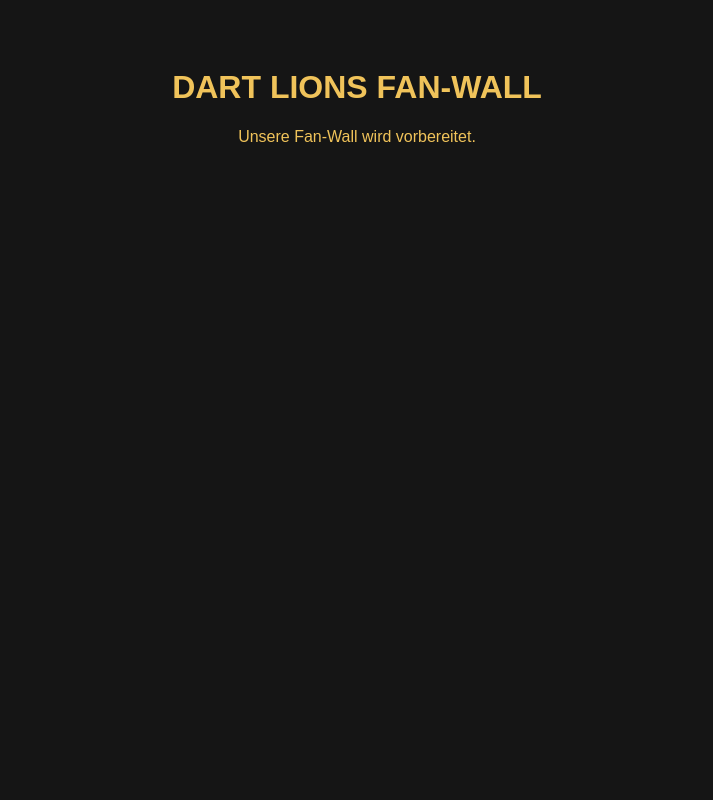
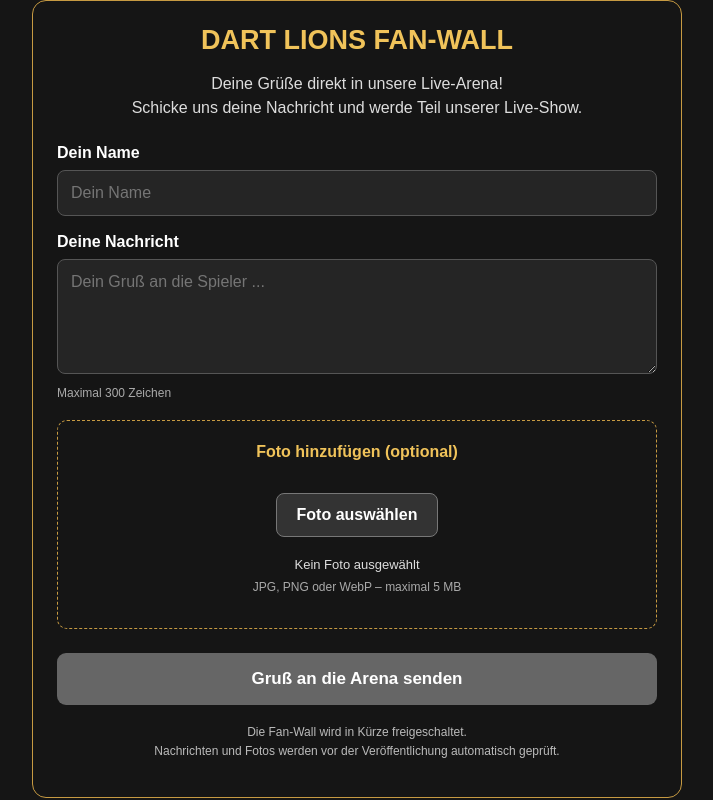
Before and after one commit to DrEvil0815/dart-lions-fanwall, a plain HTML site: page index.html in a window 1280 px wide. Shown: the whole page, without its empty margins (283-996 px from the left). Drawn offline with Linux system fonts and the light colour scheme.

Commit message:
Update index.html

```diff
--- a/index.html
+++ b/index.html
@@ -2,15 +2,264 @@
 <!DOCTYPE html>
 <html lang="de">
 <head>
-  <meta charset="UTF-8">
-  <meta name="viewport"
-        content="width=device-width, initial-scale=1">
-  <title>Dart Lions Fan-Wall</title>
+<meta charset="UTF-8">
+<meta name="viewport" content="width=device-width, initial-scale=1">
+<title>Dart Lions Fan-Wall</title>
+
+<style>
+* {
+  box-sizing: border-box;
+}
+
+html, body {
+  margin: 0;
+  padding: 0;
+  background: #151515;
+  color: #fff;
+  font-family: Arial, sans-serif;
+}
+
+.fanwall {
+  width: 100%;
+  max-width: 650px;
+  margin: 0 auto;
+  padding: 24px;
+  border: 1px solid #c69a42;
+  border-radius: 14px;
+  background: #151515;
+}
+
+h1 {
+  margin: 0 0 12px;
+  text-align: center;
+  color: #f0c35a;
+  font-size: 27px;
+}
+
+.intro {
+  text-align: center;
+  color: #ddd;
+  line-height: 1.5;
+  margin-bottom: 24px;
+}
+
+label {
+  display: block;
+  margin: 17px 0 8px;
+  font-weight: bold;
+}
+
+input[type="text"],
+textarea {
+  width: 100%;
+  padding: 13px;
+  background: #252525;
+  color: #fff;
+  border: 1px solid #555;
+  border-radius: 8px;
+  font: inherit;
+}
+
+textarea {
+  min-height: 115px;
+  resize: vertical;
+}
+
+.hint {
+  font-size: 12px;
+  color: #aaa;
+  margin-top: 8px;
+}
+
+.photo-box {
+  margin-top: 20px;
+  padding: 22px;
+  text-align: center;
+  border: 1px dashed #c69a42;
+  border-radius: 10px;
+}
+
+.photo-title {
+  color: #f0c35a;
+  font-weight: bold;
+  margin-bottom: 15px;
+}
+
+#photo {
+  display: none;
+}
+
+.photo-button {
+  display: inline-block;
+  padding: 12px 20px;
+  background: #333;
+  border: 1px solid #777;
+  border-radius: 8px;
+  cursor: pointer;
+}
+
+.photo-button:hover {
+  background: #444;
+}
+
+#file-name {
+  margin-top: 12px;
+  color: #ddd;
+  font-size: 13px;
+  overflow-wrap: anywhere;
+}
+
+.send-button {
+  width: 100%;
+  margin-top: 24px;
+  padding: 16px;
+  border: none;
+  border-radius: 9px;
+  background: #bd2929;
+  color: white;
+  font-size: 17px;
+  font-weight: bold;
+}
+
+.send-button:disabled {
+  background: #666;
+  cursor: not-allowed;
+}
+
+.notice {
+  margin-top: 18px;
+  color: #bbb;
+  font-size: 12px;
+  text-align: center;
+  line-height: 1.6;
+}
+
+@media (max-width: 600px) {
+  .fanwall {
+    padding: 18px;
+    border-radius: 10px;
+  }
+
+  h1 {
+    font-size: 23px;
+  }
+}
+</style>
 </head>
-<body style="background:#151515;color:#f0c35a;
-             font-family:Arial;text-align:center;
-             padding:40px;">
+
+<body>
+
+<main class="fanwall">
+
   <h1>DART LIONS FAN-WALL</h1>
-  <p>Unsere Fan-Wall wird vorbereitet.</p>
+
+  <p class="intro">
+    Deine Grüße direkt in unsere Live-Arena!<br>
+    Schicke uns deine Nachricht und werde Teil
+    unserer Live-Show.
+  </p>
+
+  <form id="fanwall-form">
+
+    <label for="name">Dein Name</label>
+    <input
+      id="name"
+      type="text"
+      minlength="2"
+      maxlength="40"
+      placeholder="Dein Name"
+      required
+    >
+
+    <label for="message">Deine Nachricht</label>
+    <textarea
+      id="message"
+      maxlength="300"
+      placeholder="Dein Gruß an die Spieler ..."
+      required
+    ></textarea>
+
+    <p class="hint">Maximal 300 Zeichen</p>
+
+    <div class="photo-box">
+
+      <div class="photo-title">
+        Foto hinzufügen (optional)
+      </div>
+
+      <input
+        id="photo"
+        type="file"
+        accept="image/jpeg,image/png,image/webp"
+      >
+
+      <label for="photo" class="photo-button">
+        Foto auswählen
+      </label>
+
+      <div id="file-name">
+        Kein Foto ausgewählt
+      </div>
+
+      <p class="hint">
+        JPG, PNG oder WebP – maximal 5 MB
+      </p>
+
+    </div>
+
+    <button class="send-button" type="submit" disabled>
+      Gruß an die Arena senden
+    </button>
+
+  </form>
+
+  <p class="notice">
+    Die Fan-Wall wird in Kürze freigeschaltet.<br>
+    Nachrichten und Fotos werden vor der
+    Veröffentlichung automatisch geprüft.
+  </p>
+
+</main>
+
+<script>
+const photo = document.getElementById("photo");
+const fileName = document.getElementById("file-name");
+
+photo.addEventListener("change", () => {
+  const file = photo.files[0];
+
+  if (!file) {
+    fileName.textContent = "Kein Foto ausgewählt";
+    return;
+  }
+
+  const allowed = [
+    "image/jpeg",
+    "image/png",
+    "image/webp"
+  ];
+
+  if (!allowed.includes(file.type)) {
+    fileName.textContent = "Ungültiges Dateiformat.";
+    photo.value = "";
+    return;
+  }
+
+  if (file.size > 5 * 1024 * 1024) {
+    fileName.textContent =
+      "Das Foto darf maximal 5 MB groß sein.";
+    photo.value = "";
+    return;
+  }
+
+  fileName.textContent = "Ausgewählt: " + file.name;
+});
+
+document.getElementById("fanwall-form")
+  .addEventListener("submit", (event) => {
+    event.preventDefault();
+  });
+</script>
+
 </body>
 </html>
```
